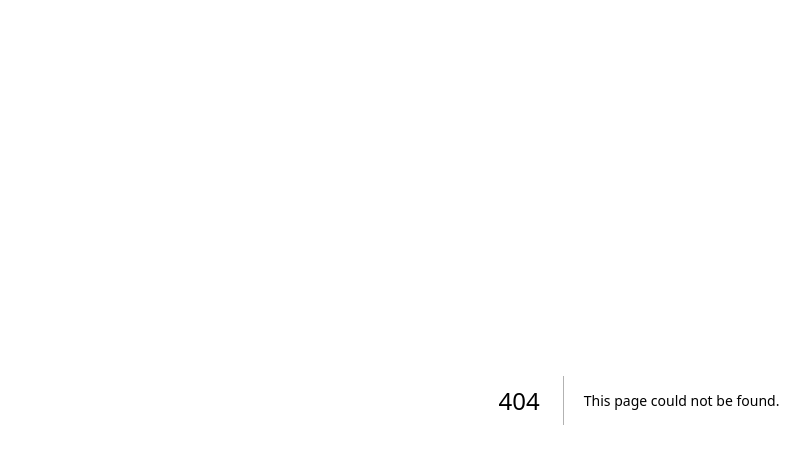
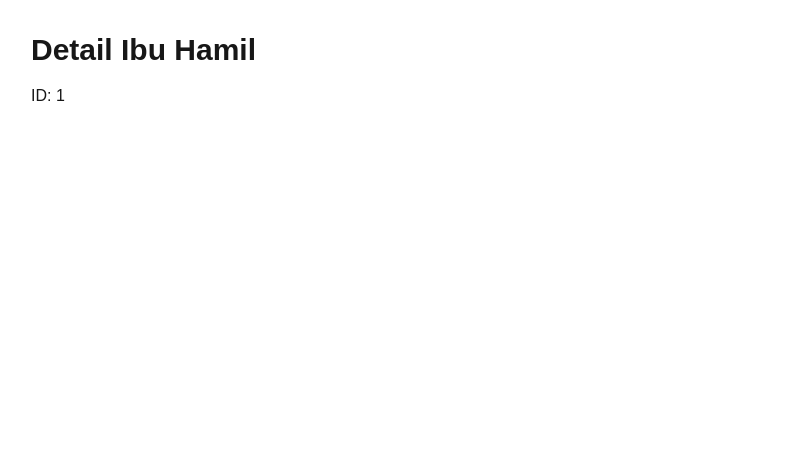
Before and after one commit to indrapendent/posyandu-monitoring-kehamilan, a Next.js app: page /mothers/1 in a window 1280 px wide. Before the commit this address had no page. Shown: the top 464 px of the page, without its empty margins (1-811 px from the left). Built offline with nearby package versions, Linux system fonts and the light colour scheme.

Commit message:
add mother detail route

```diff
--- /dev/null
+++ b/app/mothers/[id]/page.tsx
@@ -0,0 +1,23 @@
+interface PageProps {
+  params: Promise<{
+    id: string;
+  }>;
+}
+
+export default async function MotherDetailPage({
+  params,
+}: PageProps) {
+  const { id } = await params;
+
+  return (
+    <main className="p-8">
+      <h1 className="text-3xl font-bold">
+        Detail Ibu Hamil
+      </h1>
+
+      <p className="mt-4">
+        ID: {id}
+      </p>
+    </main>
+  );
+}
--- a/app/mothers/page.tsx
+++ b/app/mothers/page.tsx
@@ -9,14 +9,11 @@ interface Mother {
 }
 
 function formatDate(dateString: string) {
-  return new Date(dateString).toLocaleDateString(
-    "id-ID",
-    {
-      day: "numeric",
-      month: "long",
-      year: "numeric",
-    }
-  );
+  return new Date(dateString).toLocaleDateString("id-ID", {
+    day: "numeric",
+    month: "long",
+    year: "numeric",
+  });
 }
 
 async function getMothers(): Promise<Mother[]> {
@@ -40,7 +37,6 @@ export default async function MothersPage() {
           <h1 className="text-3xl font-bold text-green-700">
             Data Ibu Hamil
           </h1>
-
           <Link
             href="/mothers/new"
             className="rounded-xl bg-green-700 px-4 py-2 text-white"
@@ -67,7 +63,9 @@ export default async function MothersPage() {
                   className="border-t"
                 >
                   <td className="p-4">
-                    {mother.nama}
+                    <Link href={`/mothers/${mother.mother_id}`}>
+                      {mother.nama}
+                    </Link>
                   </td>
 
                   <td className="p-4">
```
